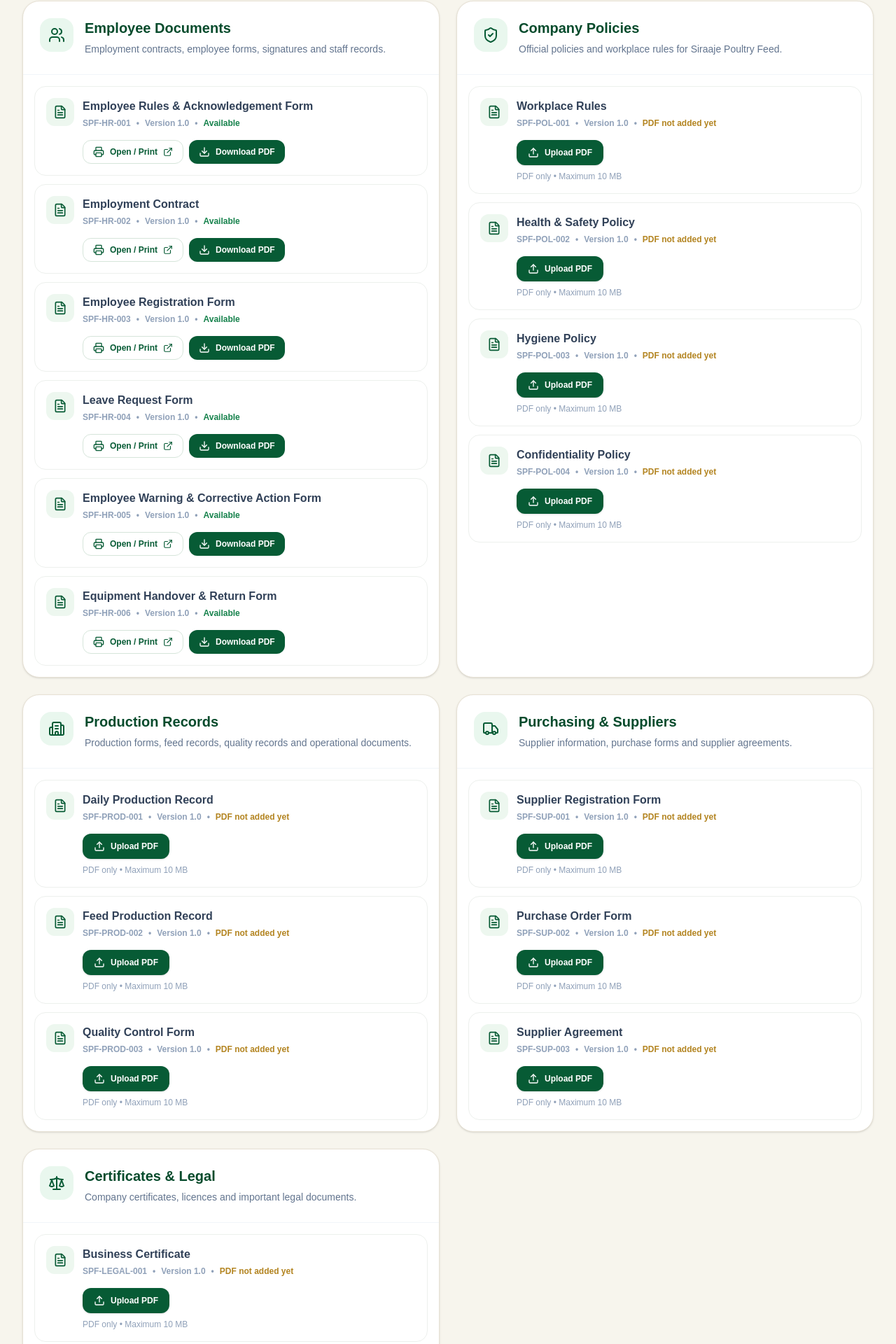
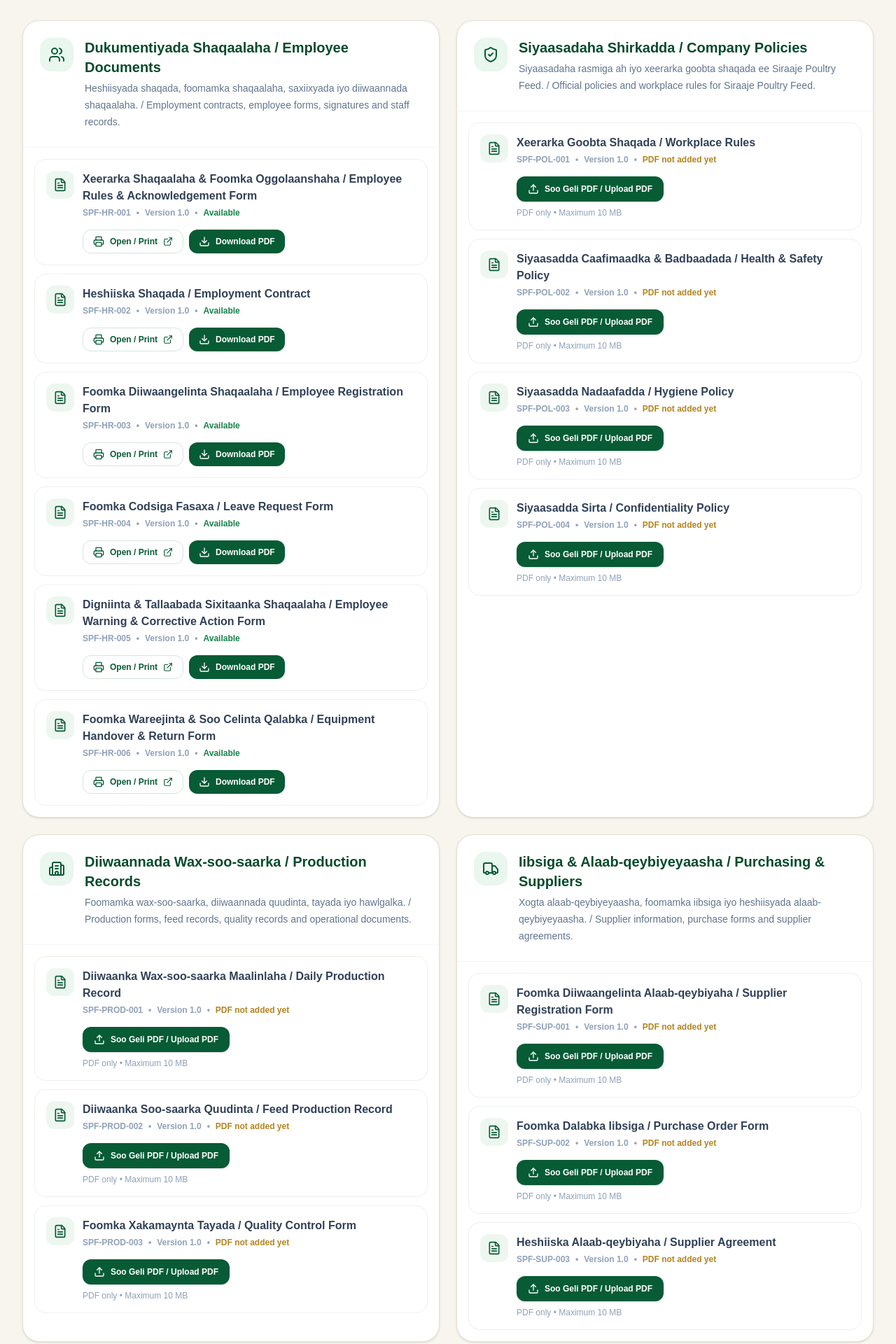
Before and after one commit to nimcofarms/siraaje-poultry-feed, a Next.js app: page /dashboard/documents in a window 1280 px wide. Shown: the part 484-2404 px from the top of the page at 70% size. Built offline with nearby package versions, Linux system fonts and the light colour scheme; no server answers.

Commit message:
Add Somali and English document center

```diff
--- a/app/dashboard/documents/page.tsx
+++ b/app/dashboard/documents/page.tsx
@@ -60,13 +60,13 @@ type UploadedDocument = {
 
 const documentSections: DocumentSection[] = [
   {
-    title: "Employee Documents",
+    title: "Dukumentiyada Shaqaalaha / Employee Documents",
     description:
-      "Employment contracts, employee forms, signatures and staff records.",
+      "Heshiisyada shaqada, foomamka shaqaalaha, saxiixyada iyo diiwaannada shaqaalaha. / Employment contracts, employee forms, signatures and staff records.",
     icon: Users,
     documents: [
       {
-        name: "Employee Rules & Acknowledgement Form",
+        name: "Xeerarka Shaqaalaha & Foomka Oggolaanshaha / Employee Rules & Acknowledgement Form",
         code: "SPF-HR-001",
         version: "1.0",
         staticFile:
@@ -74,7 +74,7 @@ const documentSections: DocumentSection[] = [
         staticUploaded: true,
       },
       {
-        name: "Employment Contract",
+        name: "Heshiiska Shaqada / Employment Contract",
         code: "SPF-HR-002",
         version: "1.0",
         staticFile:
@@ -82,7 +82,7 @@ const documentSections: DocumentSection[] = [
         staticUploaded: true,
       },
       {
-        name: "Employee Registration Form",
+        name: "Foomka Diiwaangelinta Shaqaalaha / Employee Registration Form",
         code: "SPF-HR-003",
         version: "1.0",
         staticFile:
@@ -90,7 +90,7 @@ const documentSections: DocumentSection[] = [
         staticUploaded: true,
       },
       {
-        name: "Leave Request Form",
+        name: "Foomka Codsiga Fasaxa / Leave Request Form",
         code: "SPF-HR-004",
         version: "1.0",
         staticFile:
@@ -98,7 +98,7 @@ const documentSections: DocumentSection[] = [
         staticUploaded: true,
       },
       {
-        name: "Employee Warning & Corrective Action Form",
+        name: "Digniinta & Tallaabada Sixitaanka Shaqaalaha / Employee Warning & Corrective Action Form",
         code: "SPF-HR-005",
         version: "1.0",
         staticFile:
@@ -106,7 +106,7 @@ const documentSections: DocumentSection[] = [
         staticUploaded: true,
       },
       {
-        name: "Equipment Handover & Return Form",
+        name: "Foomka Wareejinta & Soo Celinta Qalabka / Equipment Handover & Return Form",
         code: "SPF-HR-006",
         version: "1.0",
         staticFile:
@@ -117,28 +117,28 @@ const documentSections: DocumentSection[] = [
   },
 
   {
-    title: "Company Policies",
+    title: "Siyaasadaha Shirkadda / Company Policies",
     description:
-      "Official policies and workplace rules for Siraaje Poultry Feed.",
+      "Siyaasadaha rasmiga ah iyo xeerarka goobta shaqada ee Siraaje Poultry Feed. / Official policies and workplace rules for Siraaje Poultry Feed.",
     icon: ShieldCheck,
     documents: [
       {
-        name: "Workplace Rules",
+        name: "Xeerarka Goobta Shaqada / Workplace Rules",
         code: "SPF-POL-001",
         version: "1.0",
       },
       {
-        name: "Health & Safety Policy",
+        name: "Siyaasadda Caafimaadka & Badbaadada / Health & Safety Policy",
         code: "SPF-POL-002",
         version: "1.0",
       },
       {
-        name: "Hygiene Policy",
+        name: "Siyaasadda Nadaafadda / Hygiene Policy",
         code: "SPF-POL-003",
         version: "1.0",
       },
       {
-        name: "Confidentiality Policy",
+        name: "Siyaasadda Sirta / Confidentiality Policy",
         code: "SPF-POL-004",
         version: "1.0",
       },
@@ -146,23 +146,23 @@ const documentSections: DocumentSection[] = [
   },
 
   {
-    title: "Production Records",
+    title: "Diiwaannada Wax-soo-saarka / Production Records",
     description:
-      "Production forms, feed records, quality records and operational documents.",
+      "Foomamka wax-soo-saarka, diiwaannada quudinta, tayada iyo hawlgalka. / Production forms, feed records, quality records and operational documents.",
     icon: Building2,
     documents: [
       {
-        name: "Daily Production Record",
+        name: "Diiwaanka Wax-soo-saarka Maalinlaha / Daily Production Record",
         code: "SPF-PROD-001",
         version: "1.0",
       },
       {
-        name: "Feed Production Record",
+        name: "Diiwaanka Soo-saarka Quudinta / Feed Production Record",
         code: "SPF-PROD-002",
         version: "1.0",
       },
       {
-        name: "Quality Control Form",
+        name: "Foomka Xakamaynta Tayada / Quality Control Form",
         code: "SPF-PROD-003",
         version: "1.0",
       },
@@ -170,23 +170,23 @@ const documentSections: DocumentSection[] = [
   },
 
   {
-    title: "Purchasing & Suppliers",
+    title: "Iibsiga & Alaab-qeybiyeyaasha / Purchasing & Suppliers",
     description:
-      "Supplier information, purchase forms and supplier agreements.",
+      "Xogta alaab-qeybiyeyaasha, foomamka iibsiga iyo heshiisyada alaab-qeybiyeyaasha. / Supplier information, purchase forms and supplier agreements.",
     icon: Truck,
     documents: [
       {
-        name: "Supplier Registration Form",
+        name: "Foomka Diiwaangelinta Alaab-qeybiyaha / Supplier Registration Form",
         code: "SPF-SUP-001",
         version: "1.0",
       },
       {
-        name: "Purchase Order Form",
+        name: "Foomka Dalabka Iibsiga / Purchase Order Form",
         code: "SPF-SUP-002",
         version: "1.0",
       },
       {
-        name: "Supplier Agreement",
+        name: "Heshiiska Alaab-qeybiyaha / Supplier Agreement",
         code: "SPF-SUP-003",
         version: "1.0",
       },
@@ -194,28 +194,28 @@ const documentSections: DocumentSection[] = [
   },
 
   {
-    title: "Certificates & Legal",
+    title: "Shahaadooyinka & Sharciga / Certificates & Legal",
     description:
-      "Company certificates, licences and important legal documents.",
+      "Shahaadooyinka shirkadda, ruqsadaha iyo dukumentiyada sharciyeed ee muhiimka ah. / Company certificates, licences and important legal documents.",
     icon: Scale,
     documents: [
       {
-        name: "Business Certificate",
+        name: "Shahaadada Ganacsiga / Business Certificate",
         code: "SPF-LEGAL-001",
         version: "1.0",
       },
       {
-        name: "Business Licence",
+        name: "Ruqsadda Ganacsiga / Business Licence",
         code: "SPF-LEGAL-002",
         version: "1.0",
       },
       {
-        name: "Tax / Registration Document",
+        name: "Dukumentiga Canshuurta & Diiwaangelinta / Tax & Registration Document",
         code: "SPF-LEGAL-003",
         version: "1.0",
       },
       {
-        name: "Other Legal Document",
+        name: "Dukumenti Sharciyeed Kale / Other Legal Document",
         code: "SPF-LEGAL-004",
         version: "1.0",
       },
@@ -499,8 +499,7 @@ export default function DocumentsPage() {
           </h2>
 
           <p className="mt-3 max-w-3xl leading-7 text-slate-500">
-            Upload, organize, open, print and download
-            important Siraaje Poultry Feed documents.
+            Soo geli, habeey, fur, daabac oo soo dejiso dukumentiyada muhiimka ah ee Siraaje Poultry Feed. / Upload, organize, open, print and download important Siraaje Poultry Feed documents.
           </p>
         </div>
 
@@ -771,8 +770,8 @@ export default function DocumentsPage() {
                                 )}
 
                                 {uploading
-                                  ? "Replacing..."
-                                  : "Replace PDF"}
+                                  ? "Waa la beddelayaa... / Replacing..."
+                                  : "Beddel PDF / Replace PDF"}
                               </button>
 
                               <button
@@ -794,8 +793,8 @@ export default function DocumentsPage() {
                                 )}
 
                                 {deleting
-                                  ? "Deleting..."
-                                  : "Delete"}
+                                  ? "Waa la tirtirayaa... / Deleting..."
+                                  : "Tirtir / Delete"}
                               </button>
                             </div>
                           ) : (
@@ -821,8 +820,8 @@ export default function DocumentsPage() {
                                 )}
 
                                 {uploading
-                                  ? "Uploading..."
-                                  : "Upload PDF"}
+                                  ? "Waa la soo gelinayaa... / Uploading..."
+                                  : "Soo Geli PDF / Upload PDF"}
                               </button>
 
                               <p className="mt-2 text-xs text-slate-400">
@@ -853,10 +852,7 @@ export default function DocumentsPage() {
               </h3>
 
               <p className="mt-2 max-w-4xl text-sm leading-6 text-slate-600">
-                Company documents can be uploaded securely
-                as PDF files. Uploaded documents are stored
-                privately and can be opened, printed,
-                downloaded, replaced or removed when needed.
+                Dukumentiyada shirkadda si ammaan ah ayaa loogu soo gelin karaa PDF. Dukumentiyada la soo geliyo si gaar ah ayaa loo kaydiyaa, waxaana la furi karaa, la daabici karaa, la soo dejisan karaa, la beddeli karaa ama la tirtiri karaa marka loo baahdo. / Company documents can be uploaded securely as PDF files. Uploaded documents are stored privately and can be opened, printed, downloaded, replaced or removed when needed.
               </p>
             </div>
           </div>
```
